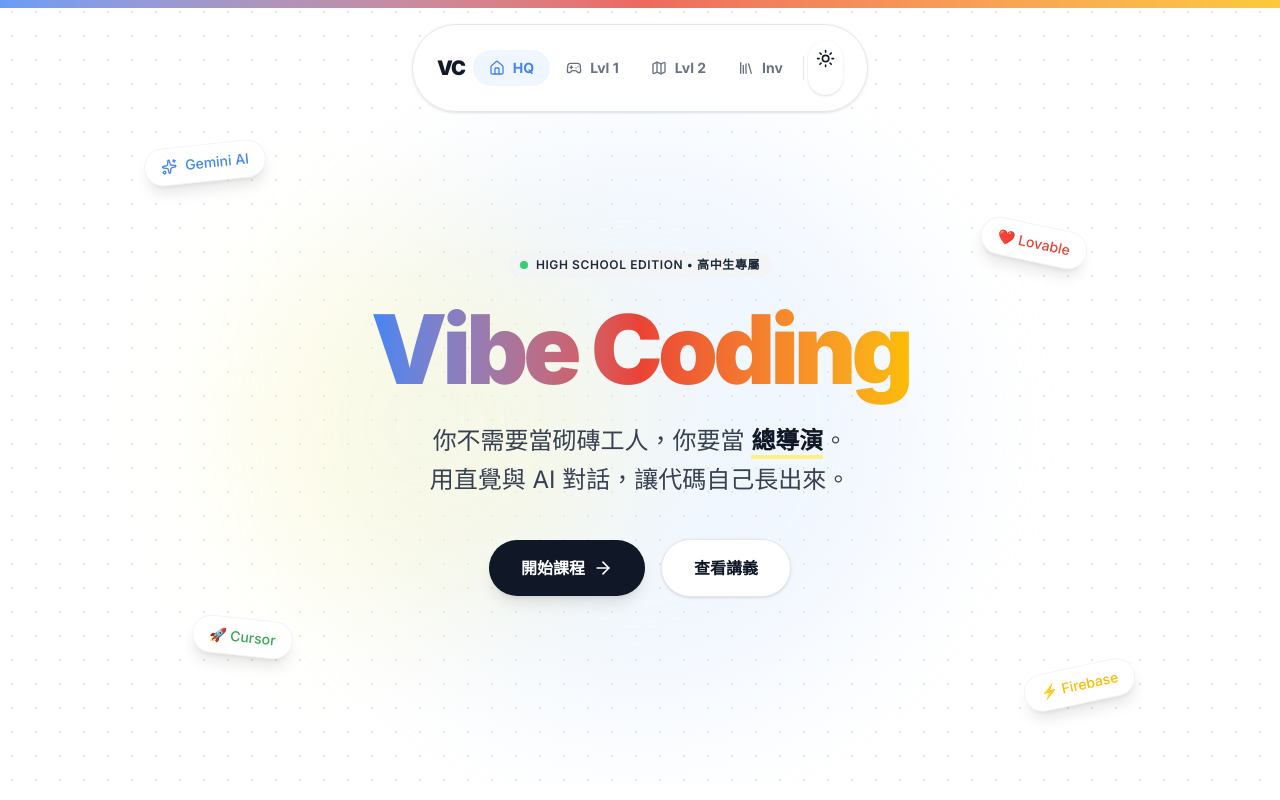
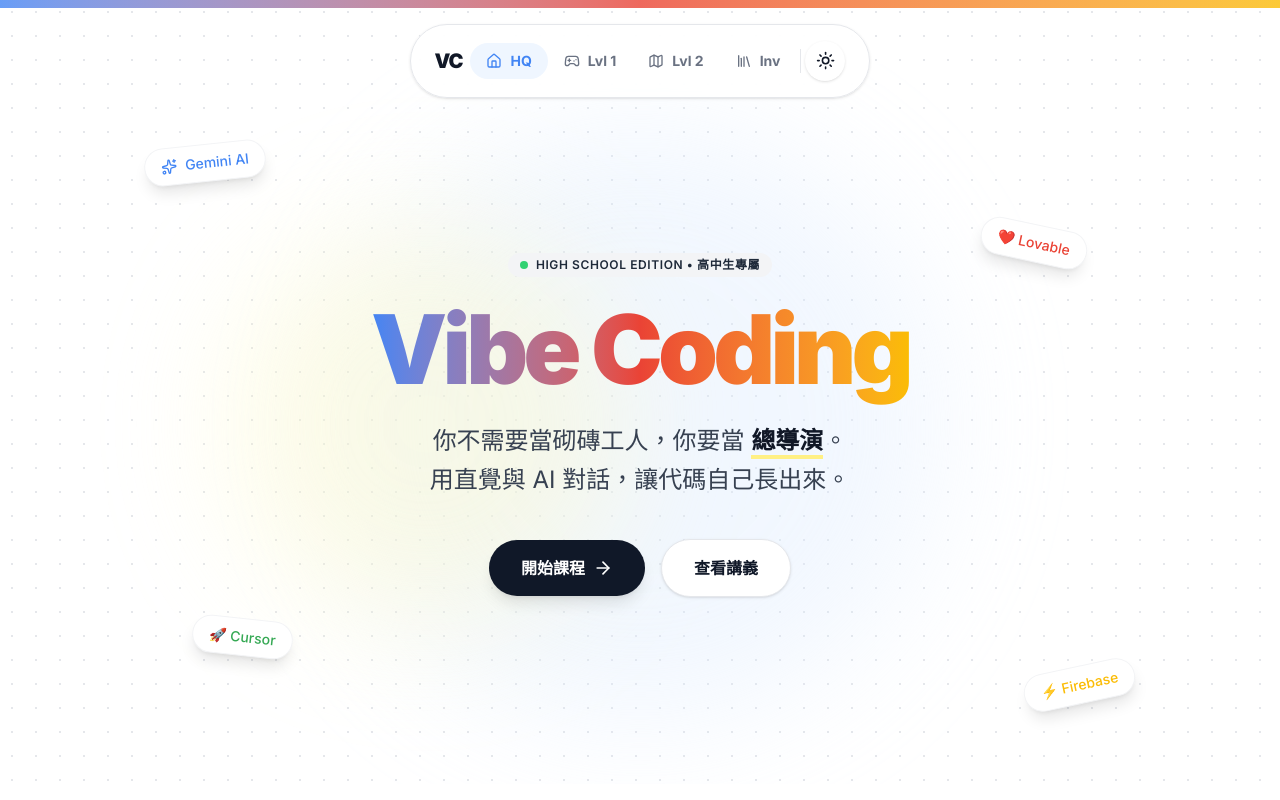
Before and after one commit to AriesHongHuanWu/vibe-coding-course, a Next.js app: page / in a window 1280 px wide. Shown: the top 800 px of the page. Built offline with nearby package versions, Linux system fonts and the light colour scheme.

Commit message:
Enhancement: Add smooth spring animation to ThemeToggle

```diff
--- a/src/components/ThemeToggle.tsx
+++ b/src/components/ThemeToggle.tsx
@@ -1,8 +1,6 @@
-"use client";
-
 import { Moon, Sun } from "lucide-react";
 import { useTheme } from "next-themes";
-import { motion } from "framer-motion";
+import { AnimatePresence, motion } from "framer-motion";
 import { useEffect, useState } from "react";
 
 export function ThemeToggle() {
@@ -23,15 +21,25 @@ export function ThemeToggle() {
         <motion.button
             whileTap={{ scale: 0.9 }}
             onClick={() => setTheme(theme === "dark" ? "light" : "dark")}
-            className="p-2 rounded-full bg-[var(--card-bg)] hover:bg-[var(--card-border)] text-[var(--text-primary)] transition-colors shadow-sm hover:shadow-md relative overflow-hidden"
+            className="p-2 rounded-full bg-[var(--card-bg)] hover:bg-[var(--card-border)] text-[var(--text-primary)] transition-colors shadow-sm hover:shadow-md relative overflow-hidden w-10 h-10 flex items-center justify-center"
             aria-label="Toggle Theme"
         >
-            <div className="relative z-10">
-                <Sun className="h-[1.2rem] w-[1.2rem] rotate-0 scale-100 transition-all dark:-rotate-90 dark:scale-0 absolute top-0 left-0" />
-                <Moon className="h-[1.2rem] w-[1.2rem] rotate-90 scale-0 transition-all dark:rotate-0 dark:scale-100" />
-                {/* Spacer to keep size */}
-                <div className="h-[1.2rem] w-[1.2rem] opacity-0"></div>
-            </div>
+            <AnimatePresence mode="wait" initial={false}>
+                <motion.div
+                    key={theme === "dark" ? "dark" : "light"}
+                    initial={{ scale: 0, rotate: -90 }}
+                    animate={{ scale: 1, rotate: 0 }}
+                    exit={{ scale: 0, rotate: 90 }}
+                    transition={{ duration: 0.2, ease: "easeInOut" }}
+                    className="absolute"
+                >
+                    {theme === "dark" ? (
+                        <Moon className="h-[1.2rem] w-[1.2rem]" />
+                    ) : (
+                        <Sun className="h-[1.2rem] w-[1.2rem]" />
+                    )}
+                </motion.div>
+            </AnimatePresence>
         </motion.button>
     );
 }
```
